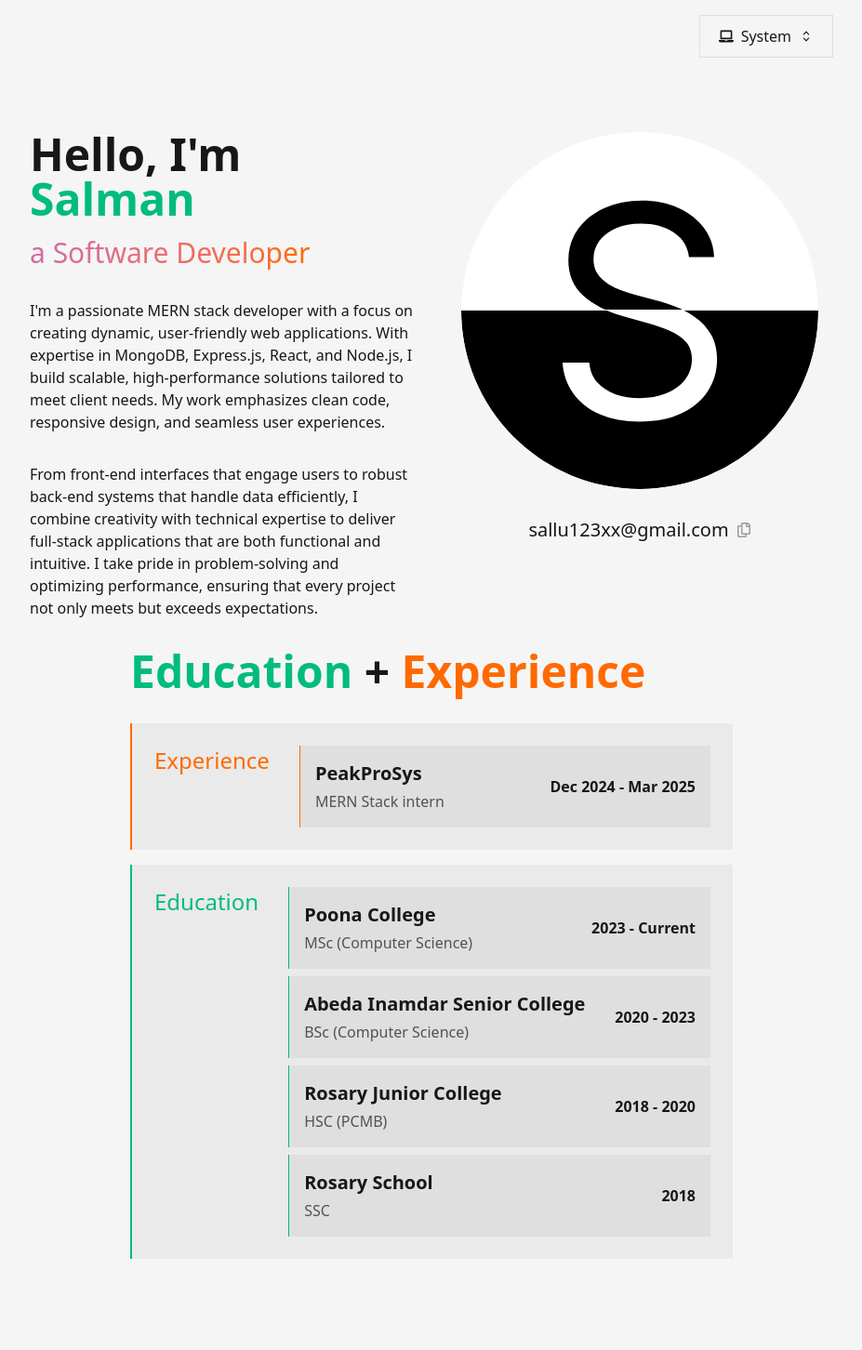
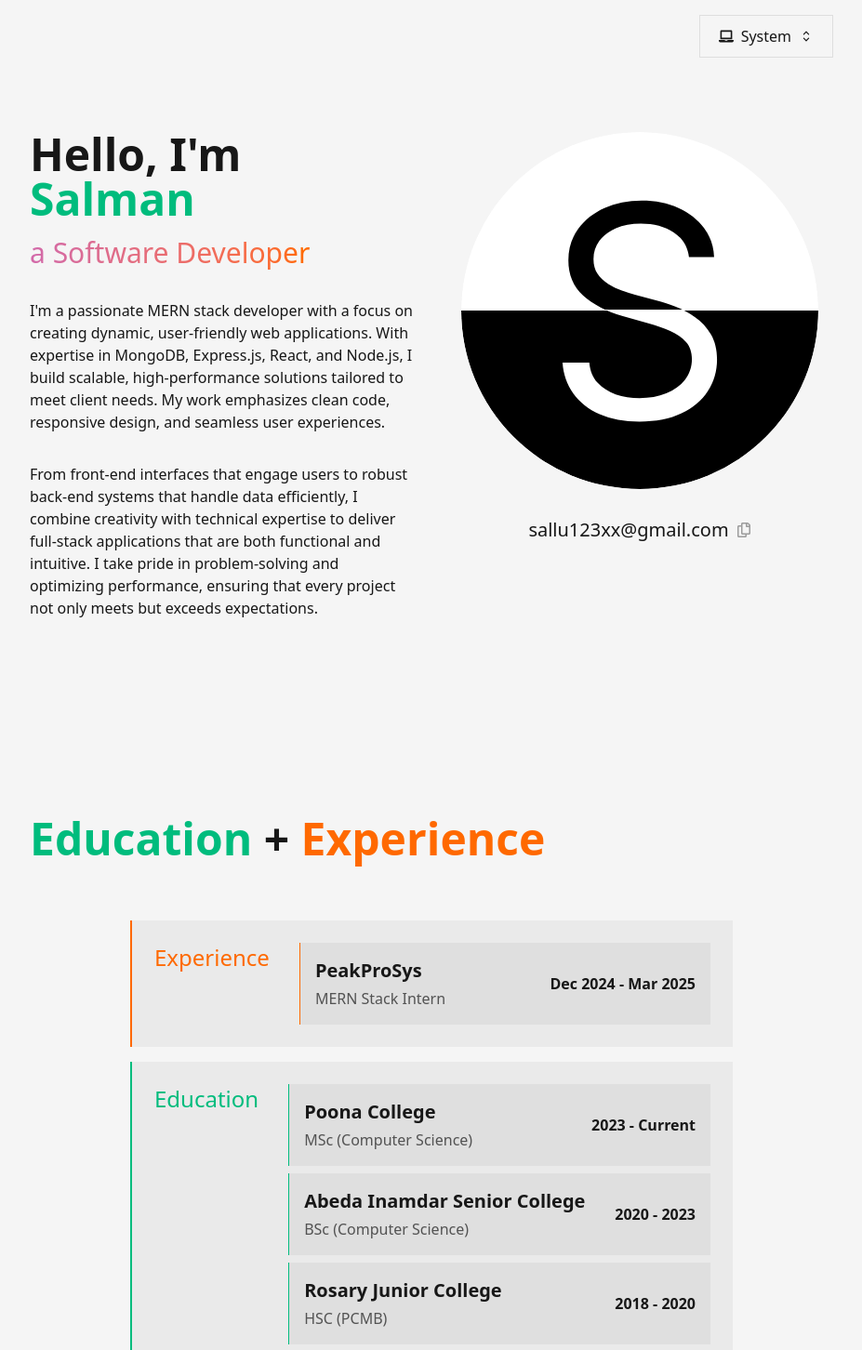
Before and after one commit to salman9802/Portfolio, a React (Vite) app: page / in a window 1280 px wide. Shown: the top 1452 px of the page at 93% size, without its empty margins (176-1103 px from the left). Built offline with nearby package versions, Linux system fonts and the light colour scheme.

Commit message:
fix: UI fixes

```diff
--- a/src/components/Profile.tsx
+++ b/src/components/Profile.tsx
@@ -3,7 +3,7 @@ import ProfileRight from "./profile/ProfileRight";
 
 const Profile = () => {
   return (
-    <div className="flex flex-col-reverse justify-between gap-4 pt-8 md:gap-8 md:pt-10 lg:flex-row lg:pt-16">
+    <div className="flex min-h-screen flex-col-reverse justify-between gap-4 pt-8 md:gap-8 md:pt-10 lg:flex-row lg:pt-16">
       <ProfileLeft />
       <ProfileRight />
     </div>
--- a/src/components/Timeline.tsx
+++ b/src/components/Timeline.tsx
@@ -2,12 +2,12 @@ import { TIMELINE } from "../constants/info";
 
 const Experience = () => {
   return (
-    <div className="mx-auto my-8 flex w-3/4 flex-col gap-8">
+    <div className="flex min-h-screen flex-col gap-8">
       <h1 className="h1">
         <span className="text-primary">Education</span> +{" "}
         <span className="text-accent">Experience</span>
       </h1>
-      <div className="flex flex-col gap-4">
+      <div className="mx-auto my-8 flex flex-col gap-4 md:w-3/4">
         {/* Experience */}
         <div className="border-l-accent bg-theme-text/5 flex flex-col gap-4 border-l-2 p-4 sm:flex-row lg:gap-8 lg:p-6">
           <span className="text-accent text-lg md:text-xl lg:text-2xl">
--- a/src/constants/info.tsx
+++ b/src/constants/info.tsx
@@ -27,7 +27,7 @@ export const TIMELINE = {
   EXPERIENCE: [
     {
       place: "PeakProSys",
-      role: "MERN Stack intern",
+      role: "MERN Stack Intern",
       duration: "Dec 2024 - Mar 2025",
     },
   ],
```
